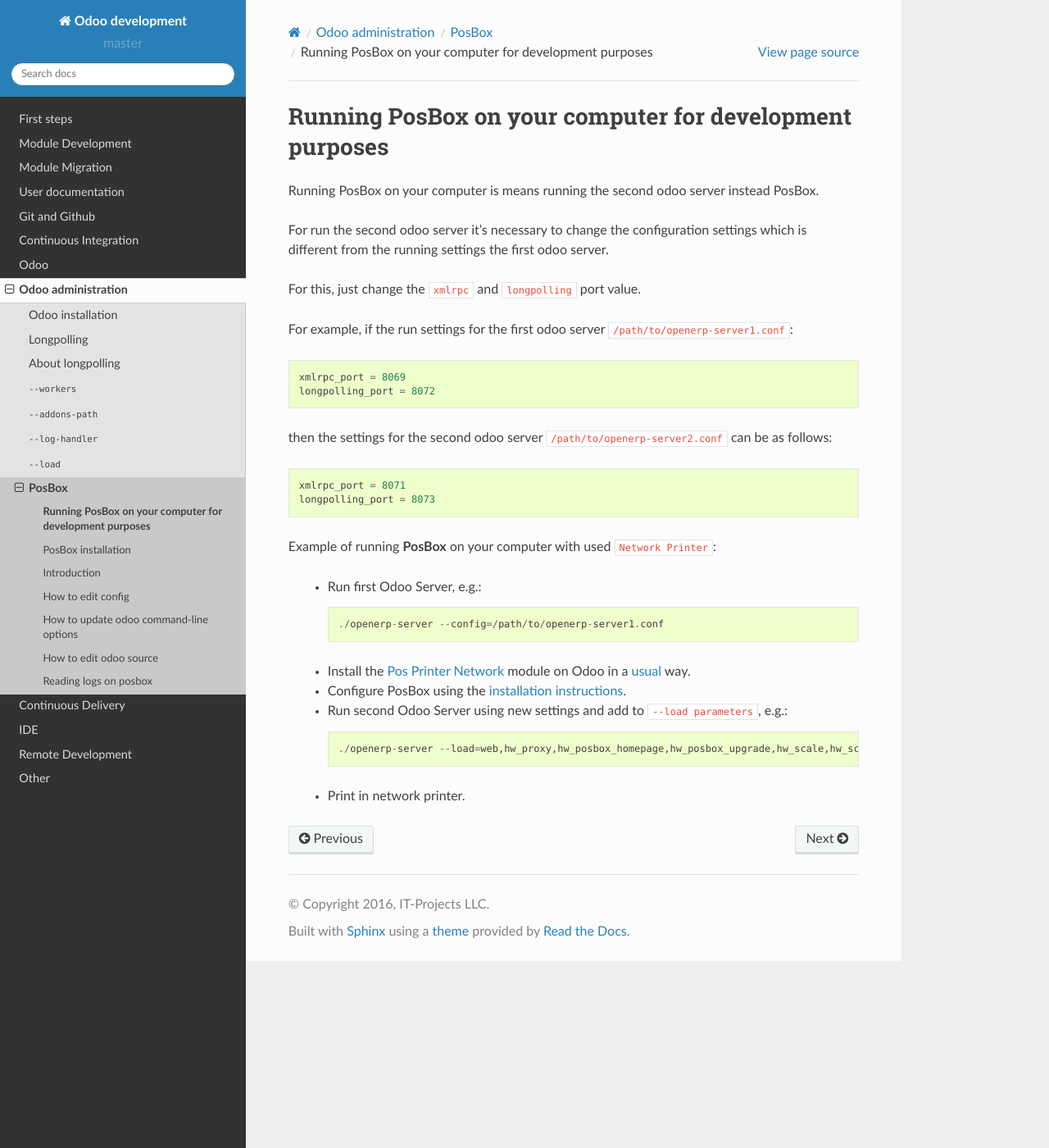
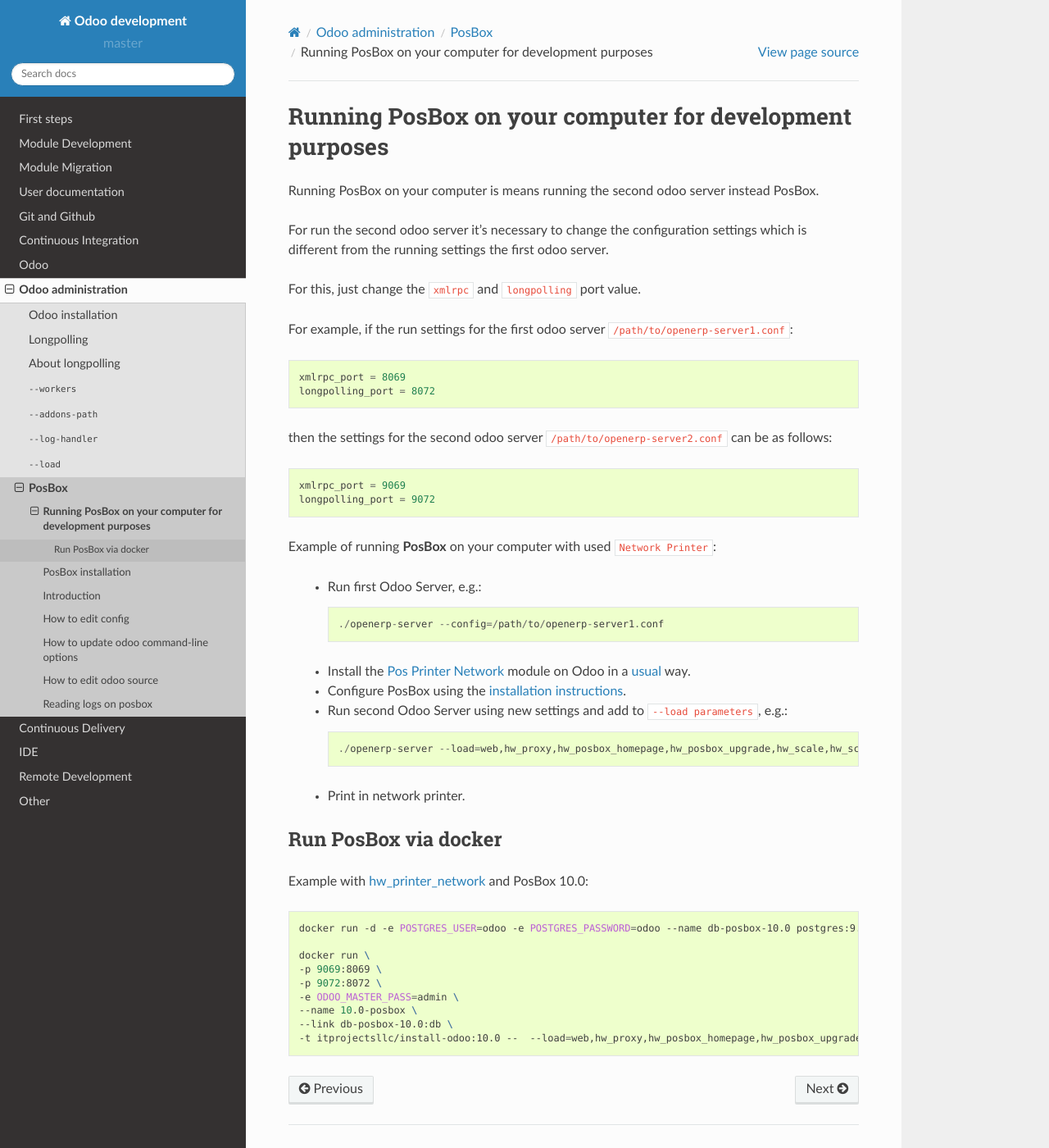
Before and after one commit to itpp-labs/odoo-development, a Sphinx documentation site: the page built from docs/admin/posbox/posbox-emulation.rst, in a window 1280 px wide and 1400 px high. Shown: the whole window at 82% size. Built offline with Sphinx 7.4.7 and the Read the Docs theme 2.0.0, drawn with Linux system fonts in a browser that asks for light colours; pages that are not in the unit, such as notebooks, are missing from menus.

Commit message:
ADD: how to run posbox via docker

```diff
--- a/docs/admin/posbox/posbox-emulation.rst
+++ b/docs/admin/posbox/posbox-emulation.rst
@@ -14,8 +14,8 @@
 
 then the settings for the second odoo server ``/path/to/openerp-server2.conf`` can be as follows::
 
-   xmlrpc_port = 8071
-   longpolling_port = 8073
+   xmlrpc_port = 9069
+   longpolling_port = 9072
 
 Example of running **PosBox** on your computer with used ``Network Printer``:
 
@@ -30,3 +30,19 @@
          ./openerp-server --load=web,hw_proxy,hw_posbox_homepage,hw_posbox_upgrade,hw_scale,hw_scanner,hw_escpos,hw_printer_network --config=/path/to/openerp-server2.conf
 
    * Print in network printer.
+
+Run PosBox via docker
+---------------------
+Example with `hw_printer_network <https://www.odoo.com/apps/modules/10.0/pos_printer_network/>`_ and PosBox 10.0:
+
+.. code-block:: sh
+
+    docker run -d -e POSTGRES_USER=odoo -e POSTGRES_PASSWORD=odoo --name db-posbox-10.0 postgres:9.5
+
+    docker run \
+    -p 9069:8069 \
+    -p 9072:8072 \
+    -e ODOO_MASTER_PASS=admin \
+    --name 10.0-posbox \
+    --link db-posbox-10.0:db \
+    -t itprojectsllc/install-odoo:10.0 --  --load=web,hw_proxy,hw_posbox_homepage,hw_posbox_upgrade,hw_scale,hw_scanner,hw_escpos,hw_printer_network
```
